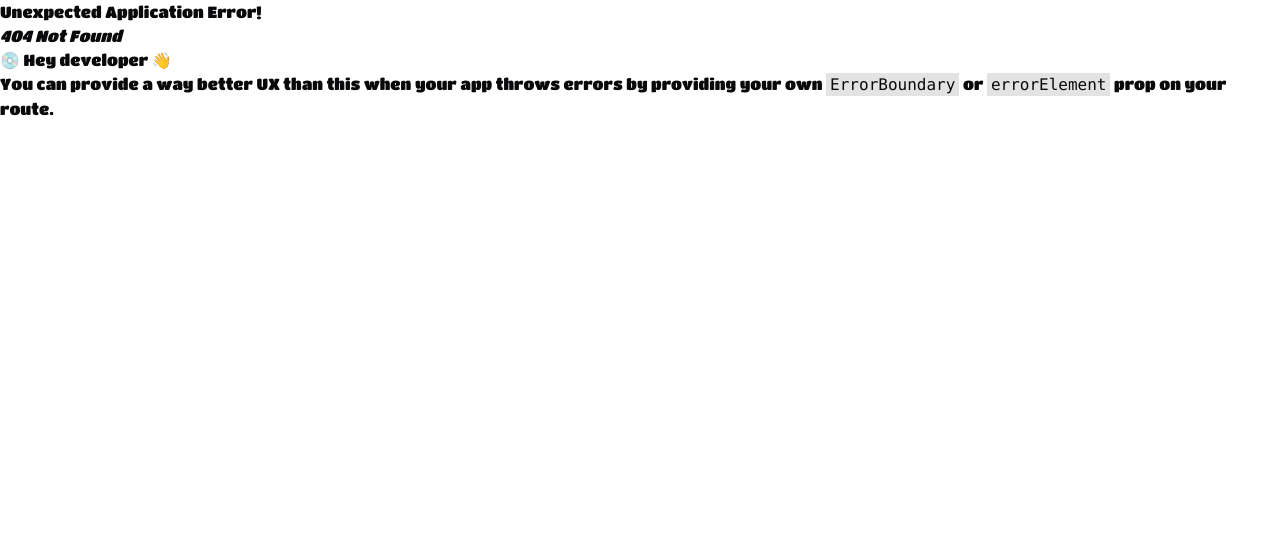
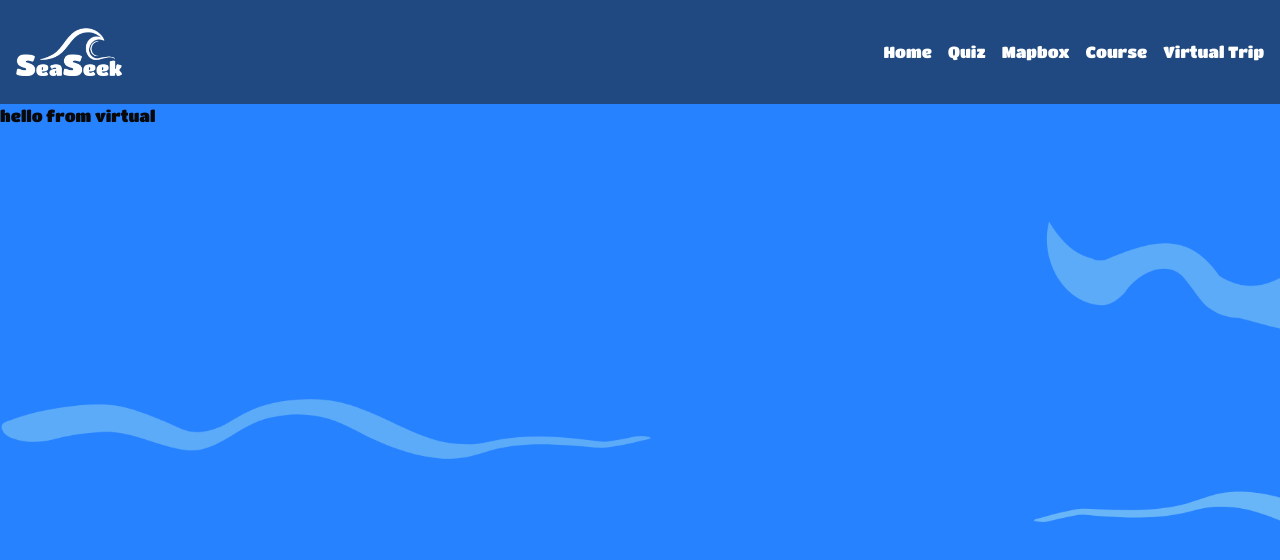
Before and after one commit to alamincodes/nspc-2024-new-project, a React (Vite) app: page /virtual-trip in a window 1280 px wide. Before the commit this address had no page. Shown: the top 560 px of the page. Built offline with nearby package versions, Linux system fonts and the light colour scheme.

Commit message:
feat: add virtual-trip section

```diff
--- a/src/App.jsx
+++ b/src/App.jsx
@@ -3,6 +3,7 @@ import { MainLayout } from "./layout/MainLayout";
 import Quiz from "./pages/quiz/Quiz";
 import SingleQuiz from "./pages/quiz/SingleQuiz";
 import Home from "./pages/home/Home";
+import VirtualTrip from "./pages/VirtualTrip/VirtualTrip";
 
 function App() {
   const routes = createBrowserRouter([
@@ -22,6 +23,10 @@ function App() {
           path: "/quiz/:id",
           element: <SingleQuiz />,
         },
+        {
+          path: "/virtual-trip",
+          element: <VirtualTrip />,
+        },
       ],
     },
   ]);
--- a/src/components/common/Navbar.jsx
+++ b/src/components/common/Navbar.jsx
@@ -1,4 +1,3 @@
-import React from "react";
 import Logo from "@/assets/images/Logo.svg";
 import { Container } from "./Container";
 import { NavLink } from "react-router-dom";
@@ -21,7 +20,10 @@ export default function Navbar() {
               <NavLink to="/">Mapbox</NavLink>
             </li>
             <li>
-              <NavLink to="/">Curses</NavLink>
+              <NavLink to="/">Course</NavLink>
+            </li>
+            <li>
+              <NavLink to="/virtual-trip">Virtual Trip</NavLink>
             </li>
           </ul>
         </div>
--- /dev/null
+++ b/src/pages/VirtualTrip/VirtualTrip.jsx
@@ -0,0 +1,10 @@
+
+const VirtualTrip = () => {
+    return (
+        <div>
+            <h1>hello from virtual</h1>
+        </div>
+    );
+};
+
+export default VirtualTrip;
```
